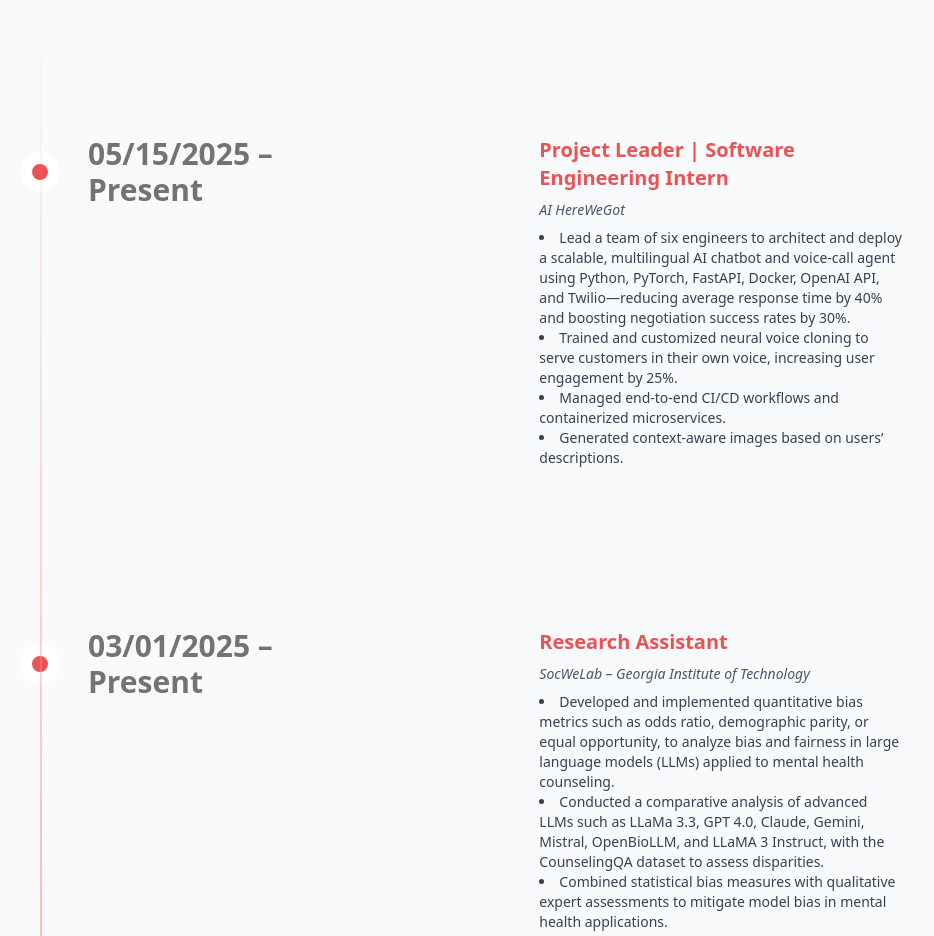
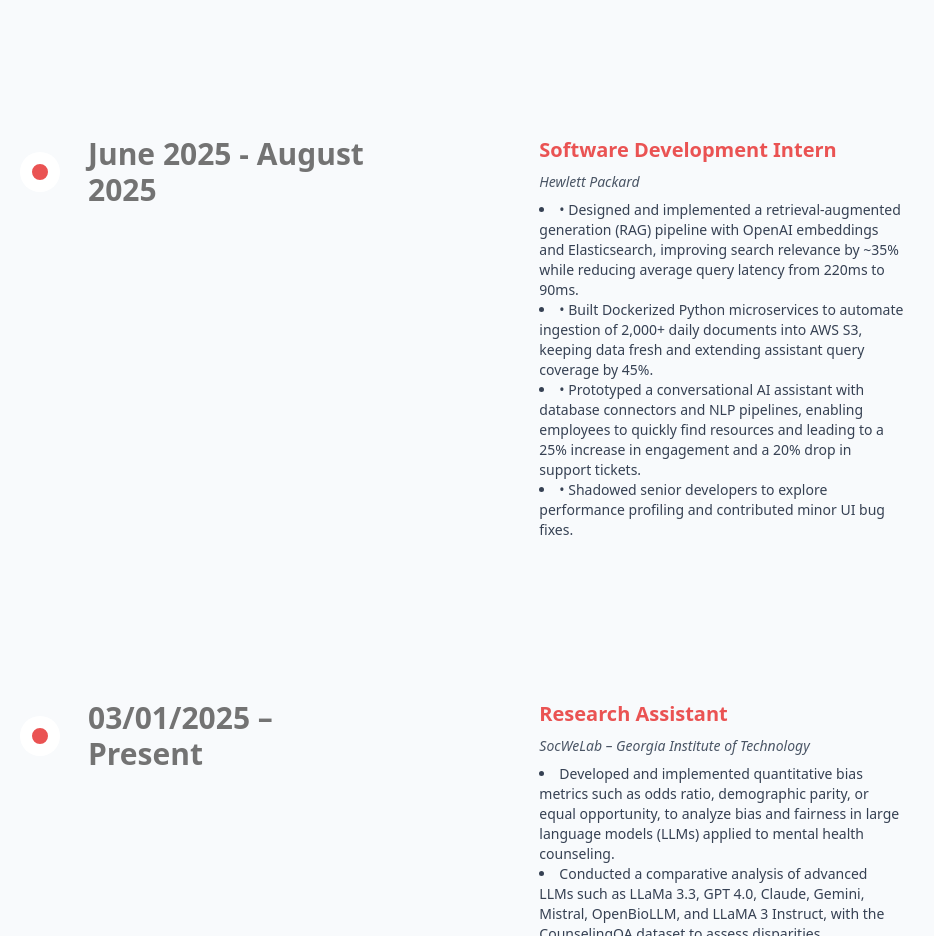
Before and after one commit to Samritakhurana/samrita_portfolio, a React (Vite) app: page / in a window 1280 px wide. Shown: the part 2300-3236 px from the top of the page, without its empty margins (184-1118 px from the left). Built offline with nearby package versions, Linux system fonts and the light colour scheme.

Commit message:
portfolio website

```diff
--- a/src/components/Experience.jsx
+++ b/src/components/Experience.jsx
@@ -4,14 +4,14 @@
 // 1) Your raw data
 const rawTimeline = [
   {
-    company: "AI HereWeGot",
-    title: "Project Leader | Software Engineering Intern",
-    date: "05/15/2025 – Present",
+    company: "Hewlett Packard",
+    title: "Software Development Intern",
+    date: "June 2025 - August 2025",
     description: [
-      "Lead a team of six engineers to architect and deploy a scalable, multilingual AI chatbot and voice-call agent using Python, PyTorch, FastAPI, Docker, OpenAI API, and Twilio—reducing average response time by 40% and boosting negotiation success rates by 30%.",
-      "Trained and customized neural voice cloning to serve customers in their own voice, increasing user engagement by 25%.",
-      "Managed end-to-end CI/CD workflows and containerized microservices.",
-      "Generated context-aware images based on users’ descriptions.",
+      "•	Designed and implemented a retrieval-augmented generation (RAG) pipeline with OpenAI embeddings and Elasticsearch, improving search relevance by ~35% while reducing average query latency from 220ms to 90ms.",
+      "•	Built Dockerized Python microservices to automate ingestion of 2,000+ daily documents into AWS S3, keeping data fresh and extending assistant query coverage by 45%. ",
+      "•	Prototyped a conversational AI assistant with database connectors and NLP pipelines, enabling employees to quickly find resources and leading to a 25% increase in engagement and a 20% drop in support tickets. ",
+      "•	Shadowed senior developers to explore performance profiling and contributed minor UI bug fixes.",
     ],
   },
   {
```
